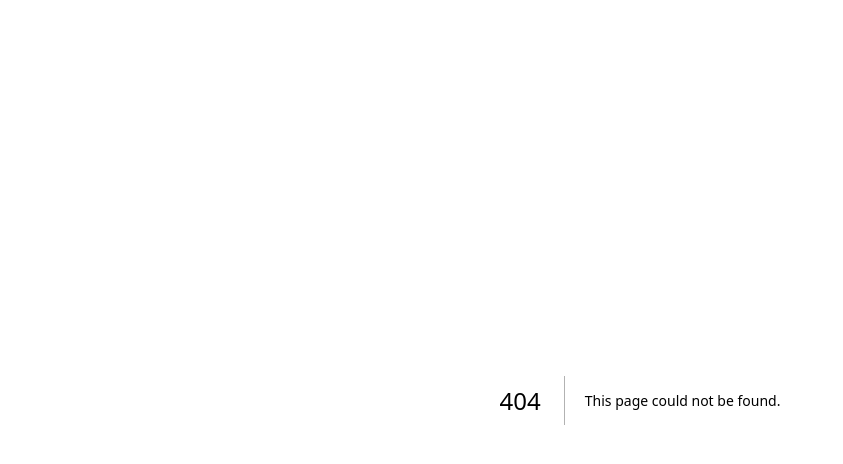
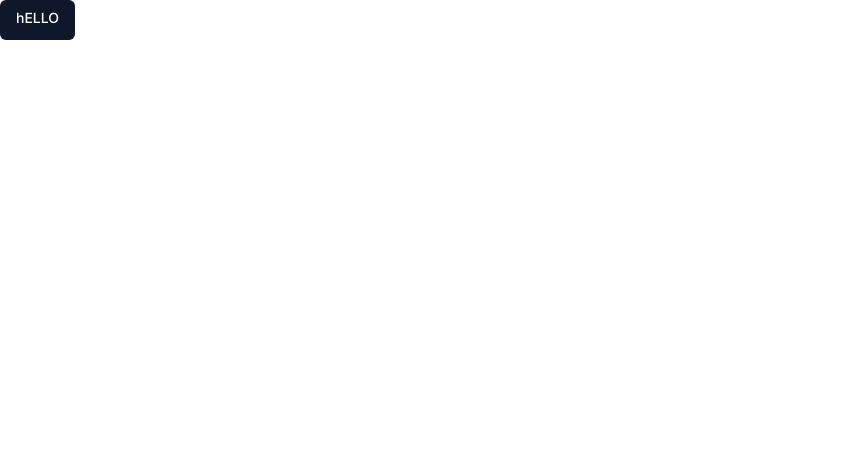
Before and after one commit to shashwat558/Chatterly, a Next.js app: page /dashboard in a window 1280 px wide. Before the commit this address had no page. Shown: the top 464 px of the page, without its empty margins (0-843 px from the left). Built offline with nearby package versions, Linux system fonts and the light colour scheme.

Commit message:
Created button component

```diff
--- /dev/null
+++ b/src/app/dashboard/page.tsx
@@ -0,0 +1,12 @@
+import Button from '@/components/Button'
+import React, { FC } from 'react'
+
+interface PageProps {}
+
+const page : FC<PageProps>= () => {
+  return (
+    <Button isLoading={false}>hELLO</Button>
+  )
+}
+
+export default page
--- a/src/app/globals.css
+++ b/src/app/globals.css
@@ -1,33 +1,3 @@
 @tailwind base;
 @tailwind components;
 @tailwind utilities;
-
-:root {
-  --foreground-rgb: 0, 0, 0;
-  --background-start-rgb: 214, 219, 220;
-  --background-end-rgb: 255, 255, 255;
-}
-
-@media (prefers-color-scheme: dark) {
-  :root {
-    --foreground-rgb: 255, 255, 255;
-    --background-start-rgb: 0, 0, 0;
-    --background-end-rgb: 0, 0, 0;
-  }
-}
-
-body {
-  color: rgb(var(--foreground-rgb));
-  background: linear-gradient(
-      to bottom,
-      transparent,
-      rgb(var(--background-end-rgb))
-    )
-    rgb(var(--background-start-rgb));
-}
-
-@layer utilities {
-  .text-balance {
-    text-wrap: balance;
-  }
-}
--- a/src/app/page.tsx
+++ b/src/app/page.tsx
@@ -2,112 +2,8 @@
 
 export default function Home() {
   return (
-    <main className="flex min-h-screen flex-col items-center justify-between p-24">
-      <div className="z-10 w-full max-w-5xl items-center justify-between font-mono text-sm lg:flex">
-        <p className="fixed left-0 top-0 flex w-full justify-center border-b border-gray-300 bg-gradient-to-b from-zinc-200 pb-6 pt-8 backdrop-blur-2xl dark:border-neutral-800 dark:bg-zinc-800/30 dark:from-inherit lg:static lg:w-auto  lg:rounded-xl lg:border lg:bg-gray-200 lg:p-4 lg:dark:bg-zinc-800/30">
-          Get started by editing&nbsp;
-          <code className="font-mono font-bold">src/app/page.tsx</code>
-        </p>
-        <div className="fixed bottom-0 left-0 flex h-48 w-full items-end justify-center bg-gradient-to-t from-white via-white dark:from-black dark:via-black lg:static lg:size-auto lg:bg-none">
-          <a
-            className="pointer-events-none flex place-items-center gap-2 p-8 lg:pointer-events-auto lg:p-0"
-            href="https://vercel.com?utm_source=create-next-app&utm_medium=appdir-template&utm_campaign=create-next-app"
-            target="_blank"
-            rel="noopener noreferrer"
-          >
-            By{" "}
-            <Image
-              src="/vercel.svg"
-              alt="Vercel Logo"
-              className="dark:invert"
-              width={100}
-              height={24}
-              priority
-            />
-          </a>
-        </div>
-      </div>
-
-      <div className="relative z-[-1] flex place-items-center before:absolute before:h-[300px] before:w-full before:-translate-x-1/2 before:rounded-full before:bg-gradient-radial before:from-white before:to-transparent before:blur-2xl before:content-[''] after:absolute after:-z-20 after:h-[180px] after:w-full after:translate-x-1/3 after:bg-gradient-conic after:from-sky-200 after:via-blue-200 after:blur-2xl after:content-[''] before:dark:bg-gradient-to-br before:dark:from-transparent before:dark:to-blue-700 before:dark:opacity-10 after:dark:from-sky-900 after:dark:via-[#0141ff] after:dark:opacity-40 sm:before:w-[480px] sm:after:w-[240px] before:lg:h-[360px]">
-        <Image
-          className="relative dark:drop-shadow-[0_0_0.3rem_#ffffff70] dark:invert"
-          src="/next.svg"
-          alt="Next.js Logo"
-          width={180}
-          height={37}
-          priority
-        />
-      </div>
-
-      <div className="mb-32 grid text-center lg:mb-0 lg:w-full lg:max-w-5xl lg:grid-cols-4 lg:text-left">
-        <a
-          href="https://nextjs.org/docs?utm_source=create-next-app&utm_medium=appdir-template&utm_campaign=create-next-app"
-          className="group rounded-lg border border-transparent px-5 py-4 transition-colors hover:border-gray-300 hover:bg-gray-100 hover:dark:border-neutral-700 hover:dark:bg-neutral-800/30"
-          target="_blank"
-          rel="noopener noreferrer"
-        >
-          <h2 className="mb-3 text-2xl font-semibold">
-            Docs{" "}
-            <span className="inline-block transition-transform group-hover:translate-x-1 motion-reduce:transform-none">
-              -&gt;
-            </span>
-          </h2>
-          <p className="m-0 max-w-[30ch] text-sm opacity-50">
-            Find in-depth information about Next.js features and API.
-          </p>
-        </a>
-
-        <a
-          href="https://nextjs.org/learn?utm_source=create-next-app&utm_medium=appdir-template-tw&utm_campaign=create-next-app"
-          className="group rounded-lg border border-transparent px-5 py-4 transition-colors hover:border-gray-300 hover:bg-gray-100 hover:dark:border-neutral-700 hover:dark:bg-neutral-800/30"
-          target="_blank"
-          rel="noopener noreferrer"
-        >
-          <h2 className="mb-3 text-2xl font-semibold">
-            Learn{" "}
-            <span className="inline-block transition-transform group-hover:translate-x-1 motion-reduce:transform-none">
-              -&gt;
-            </span>
-          </h2>
-          <p className="m-0 max-w-[30ch] text-sm opacity-50">
-            Learn about Next.js in an interactive course with&nbsp;quizzes!
-          </p>
-        </a>
-
-        <a
-          href="https://vercel.com/templates?framework=next.js&utm_source=create-next-app&utm_medium=appdir-template&utm_campaign=create-next-app"
-          className="group rounded-lg border border-transparent px-5 py-4 transition-colors hover:border-gray-300 hover:bg-gray-100 hover:dark:border-neutral-700 hover:dark:bg-neutral-800/30"
-          target="_blank"
-          rel="noopener noreferrer"
-        >
-          <h2 className="mb-3 text-2xl font-semibold">
-            Templates{" "}
-            <span className="inline-block transition-transform group-hover:translate-x-1 motion-reduce:transform-none">
-              -&gt;
-            </span>
-          </h2>
-          <p className="m-0 max-w-[30ch] text-sm opacity-50">
-            Explore starter templates for Next.js.
-          </p>
-        </a>
-
-        <a
-          href="https://vercel.com/new?utm_source=create-next-app&utm_medium=appdir-template&utm_campaign=create-next-app"
-          className="group rounded-lg border border-transparent px-5 py-4 transition-colors hover:border-gray-300 hover:bg-gray-100 hover:dark:border-neutral-700 hover:dark:bg-neutral-800/30"
-          target="_blank"
-          rel="noopener noreferrer"
-        >
-          <h2 className="mb-3 text-2xl font-semibold">
-            Deploy{" "}
-            <span className="inline-block transition-transform group-hover:translate-x-1 motion-reduce:transform-none">
-              -&gt;
-            </span>
-          </h2>
-          <p className="m-0 max-w-[30ch] text-balance text-sm opacity-50">
-            Instantly deploy your Next.js site to a shareable URL with Vercel.
-          </p>
-        </a>
-      </div>
-    </main>
+    <div className="text-red-600 text-3xl">
+      hello
+    </div>
   );
 }
--- /dev/null
+++ b/src/components/Button.tsx
@@ -0,0 +1,46 @@
+import { cn } from '@/lib/utils';
+import { cva, VariantProps } from 'class-variance-authority'
+import { Loader2 } from 'lucide-react';
+import React, { ButtonHTMLAttributes, FC } from 'react'
+
+const buttonVariants = cva(
+    'active:scale-95 inline-flex item-center justify-center rounded-md text-sm font-medium transition-color focus:outline-none focus:ring-slate-400 focus:ring-offset-2 disabled:pointer-events-none',
+    {
+       variants:{
+        variants: {
+            default: "bg-slate-900 text-white hover:bg-slate-800",
+            ghost: "bg-transparent hover:text-slate-900 hover:bg-slate-200"
+        },
+        size:{
+            default: "h-10 py-2 px-4",
+            sm: 'h-9 px-2',
+            lg: 'h-11 px-8',
+        }
+
+       },
+       defaultVariants: {
+        variants: 'default',
+        size: "default"
+       }
+
+
+    },
+
+)
+
+export interface ButtonProps extends ButtonHTMLAttributes<HTMLButtonElement>, VariantProps<typeof buttonVariants> {
+    isLoading: boolean;
+
+}
+
+const Button: FC<ButtonProps> = ({className, children, variants, isLoading, size, ...props}) => {
+
+  return (
+   <button {...props} className={cn(buttonVariants({variants, size, className}))} disabled= {isLoading}>
+    {isLoading ? <Loader2 className='mr-2 h-4 w-4 animate-spin' />: null}
+    {children}
+   </button>
+  )
+}
+
+export default Button
--- /dev/null
+++ b/src/lib/utils.ts
@@ -0,0 +1,8 @@
+import clsx from "clsx";
+import { ClassValue } from "clsx";
+import { twMerge } from "tailwind-merge";
+
+export function cn(...inputs: ClassValue[]){
+    return twMerge(clsx(inputs))
+
+}
```
Also changed, not shown: package.json (+7 -3 lines), 1 other file (tests, documents, lock files or other folders).
